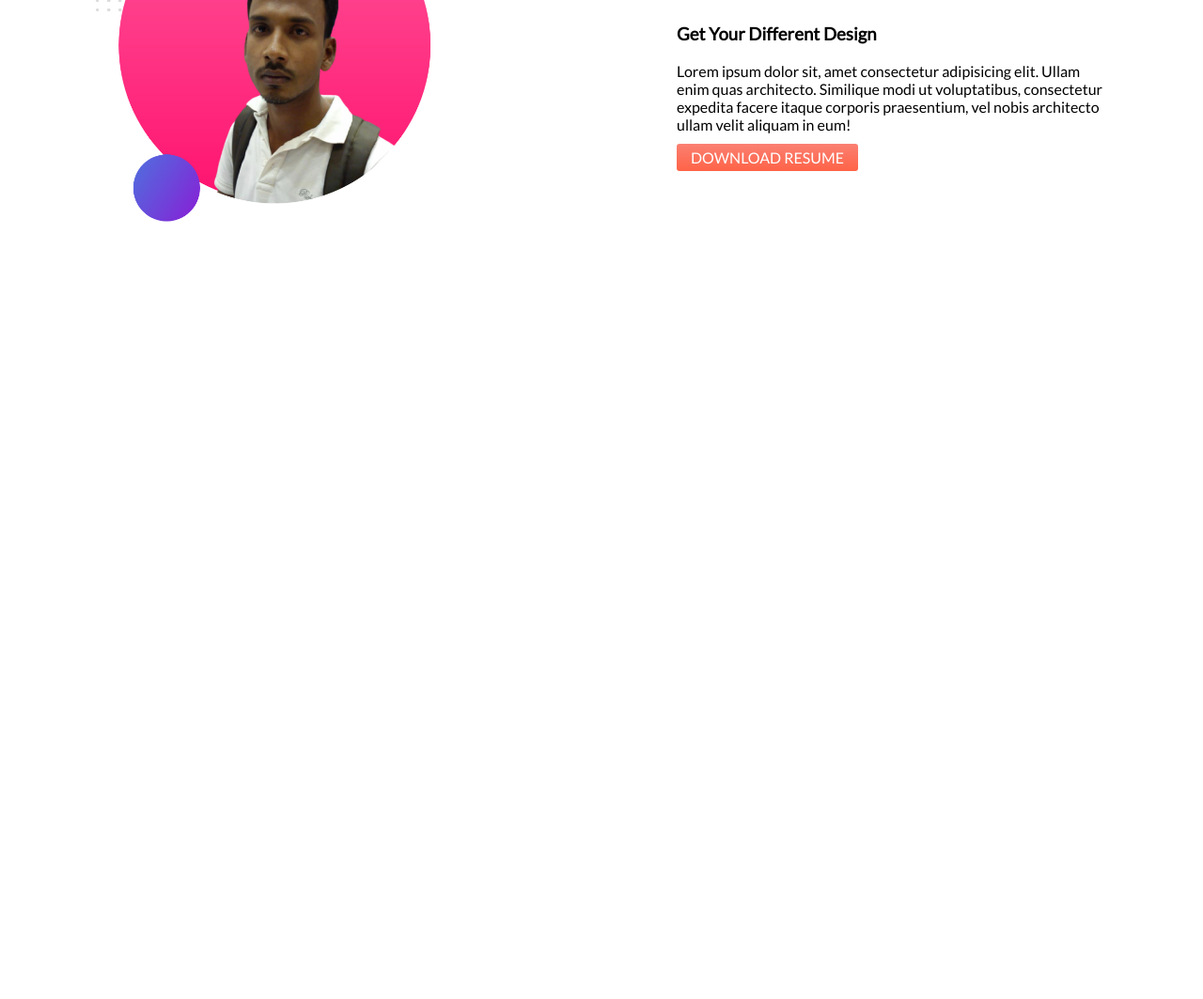
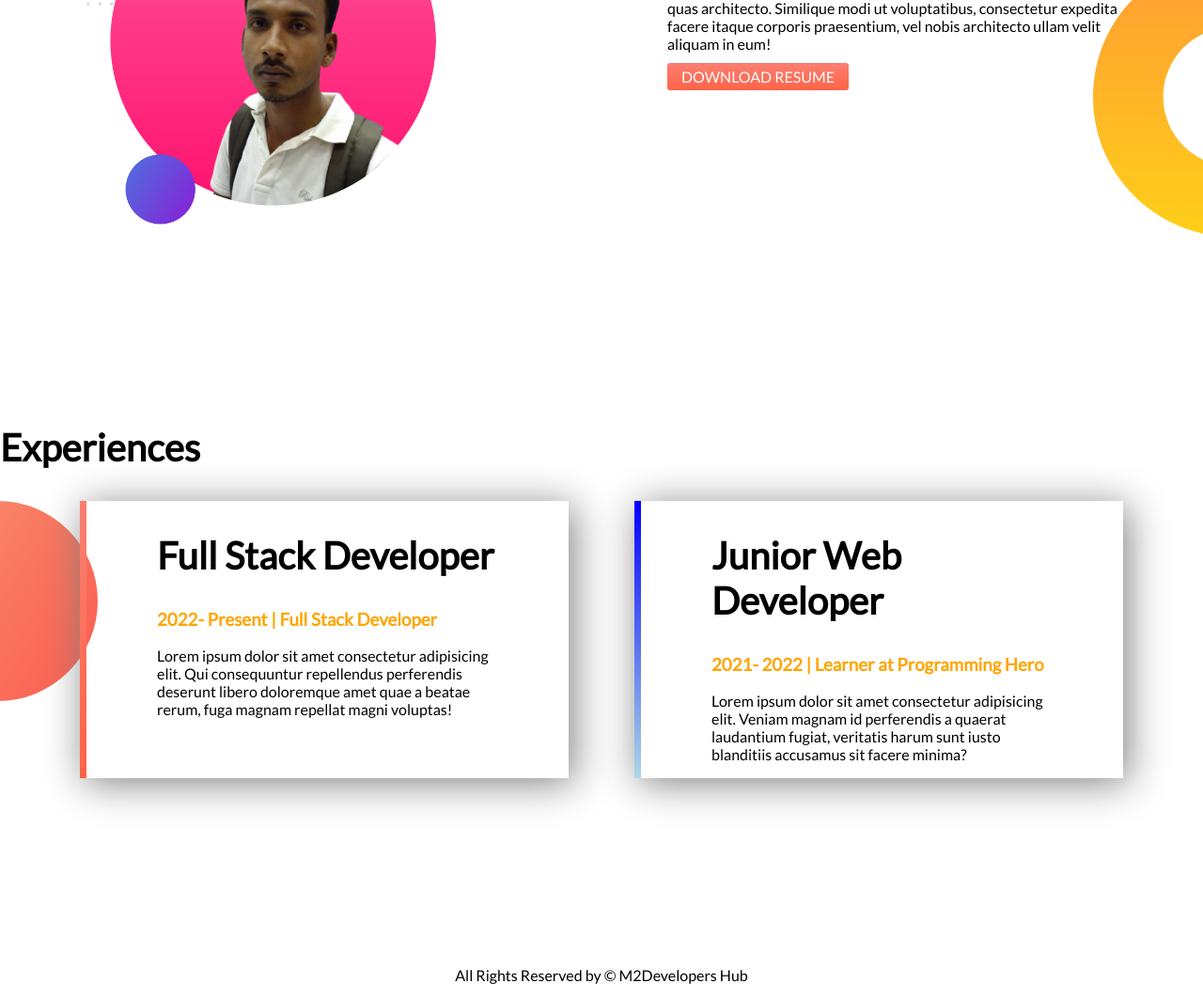
Before and after one commit to m2developershub/portfolio_website, a plain HTML site: page index.html in a window 1280 px wide. Shown: the part 744-1807 px from the top of the page at 94% size. Before the commit the page ends 1193 px from the top, so only its background shows below. Drawn offline with Linux system fonts and the light colour scheme.

Commit message:
portfolio site complete

```diff
--- a/index.html
+++ b/index.html
@@ -23,7 +23,7 @@
             <img src="images/my-bg-1.png" alt="my image">
         </div>
     </section>
-    <section class="identity-section">
+    <section class="identity-section-two">
 
         <div class="description-one">
             <img src="images/my-bg2_2.png" alt="my image">
@@ -35,5 +35,23 @@
             <a href="#">DOWNLOAD RESUME</a>
         </div>
     </section>
+    <section class="experiences-section">
+        <h1>Experiences</h1>
+        <div class="experience-area">
+            <div class="experience-area-one" id="full-stack" >
+                <h1>Full Stack Developer</h1>
+                <h3>2022- Present | Full Stack Developer</h3>
+                <p>Lorem ipsum dolor sit amet consectetur adipisicing elit. Qui consequuntur repellendus perferendis deserunt libero doloremque amet quae a beatae rerum, fuga magnam repellat magni voluptas!</p>
+            </div>
+            <div class="experience-area-one" id="learner-web">
+                <h1>Junior Web Developer</h1>
+                <h3>2021- 2022 | Learner at Programming Hero</h3>
+                <p>Lorem ipsum dolor sit amet consectetur adipisicing elit. Veniam magnam id perferendis a quaerat laudantium fugiat, veritatis harum sunt iusto blanditiis accusamus sit facere minima?</p>
+            </div>
+        </div>
+    </section>
+    <footer>
+        <p>All Rights Reserved by &copy; <a href="#">M2Developers Hub</a></p>
+    </footer>
 </body>
 </html>
--- a/style.css
+++ b/style.css
@@ -2,20 +2,33 @@ body{
     margin: 0;
     font-family: 'Lato', sans-serif;
 }
+/**---------------Identity Section Start here----------**/
 .identity-section{
     display: flex;
     padding: 10px 20px;
     margin-bottom: 200px;
+    background-image: url("images/top-banner.png");
+    background-repeat: no-repeat;
 }
-.identity-section h1{
-    font-size: 50px;
+.identity-section-two{
+    display: flex;
+    padding: 10px 20px;
+    margin-bottom: 200px;
+    background-image: url("images/dream-bg.png");
+    background-repeat: no-repeat;
+    background-position: right bottom;
 }
-.company-name{
+
+
+.identity-section h1, .experiences-section h1, .experience-area h1  {
+    font-size: 40px;
+}
+.company-name, .experience-area h3{
     color: orange;
 }
 .description-one{
     width: 50%;
-    padding: 0px 80px;
+    padding: 0 70px;
 }
 .description-one a{
     color: #ffffff;
@@ -24,6 +37,42 @@ body{
     padding: 5px 15px;
     border-radius: 3px;
 }
-.description-one img{
-    width: 80%;
+.description-one img{   width: 80%;
 }
+/**---------------Identity Section End here----------**/
+/**---------------Experience Section Start here----------**/
+.experience-area{
+    display: flex;
+    padding: 0 50px;
+    margin-bottom: 200px;
+    background-image: url("images/exp-bg.png");
+    background-repeat: no-repeat;
+
+
+}
+.experience-area-one{
+    width: 50%;
+    padding: 0px 75px;
+    box-shadow: 5px 5px 40px gray;
+    margin: 0 35px;
+}
+#full-stack{
+    border-left: 7px solid;
+    border-image: linear-gradient(180deg,salmon, tomato);
+    border-image-slice: 1;
+
+
+}
+#learner-web{
+    border-left: 7px solid;
+    border-image: linear-gradient(180deg,blue, lightblue);
+    border-image-slice: 1;
+}
+footer p{
+    text-align: center;
+}
+footer a{
+    color: #000000;
+    text-align: center;
+    text-decoration: none;
+}
```
